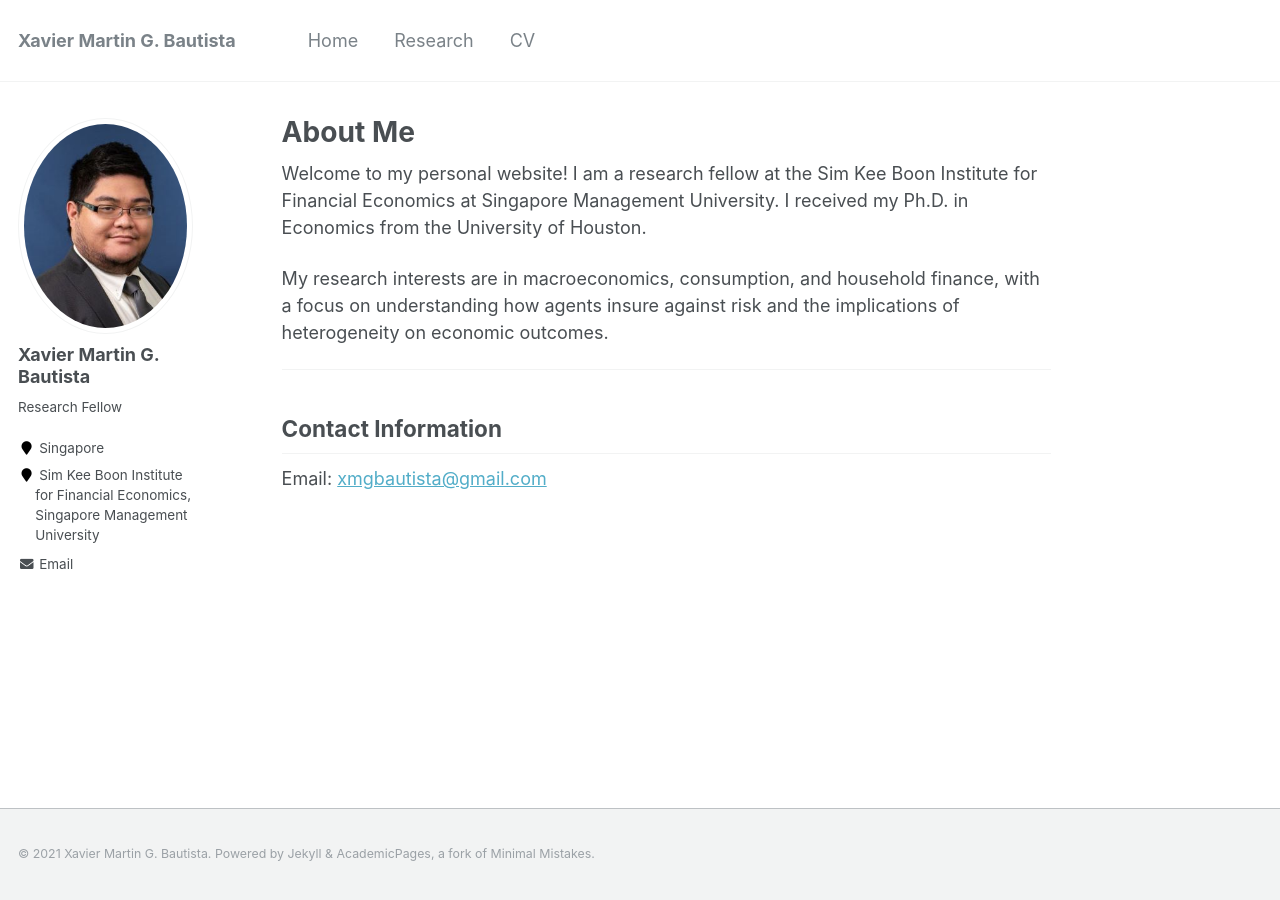
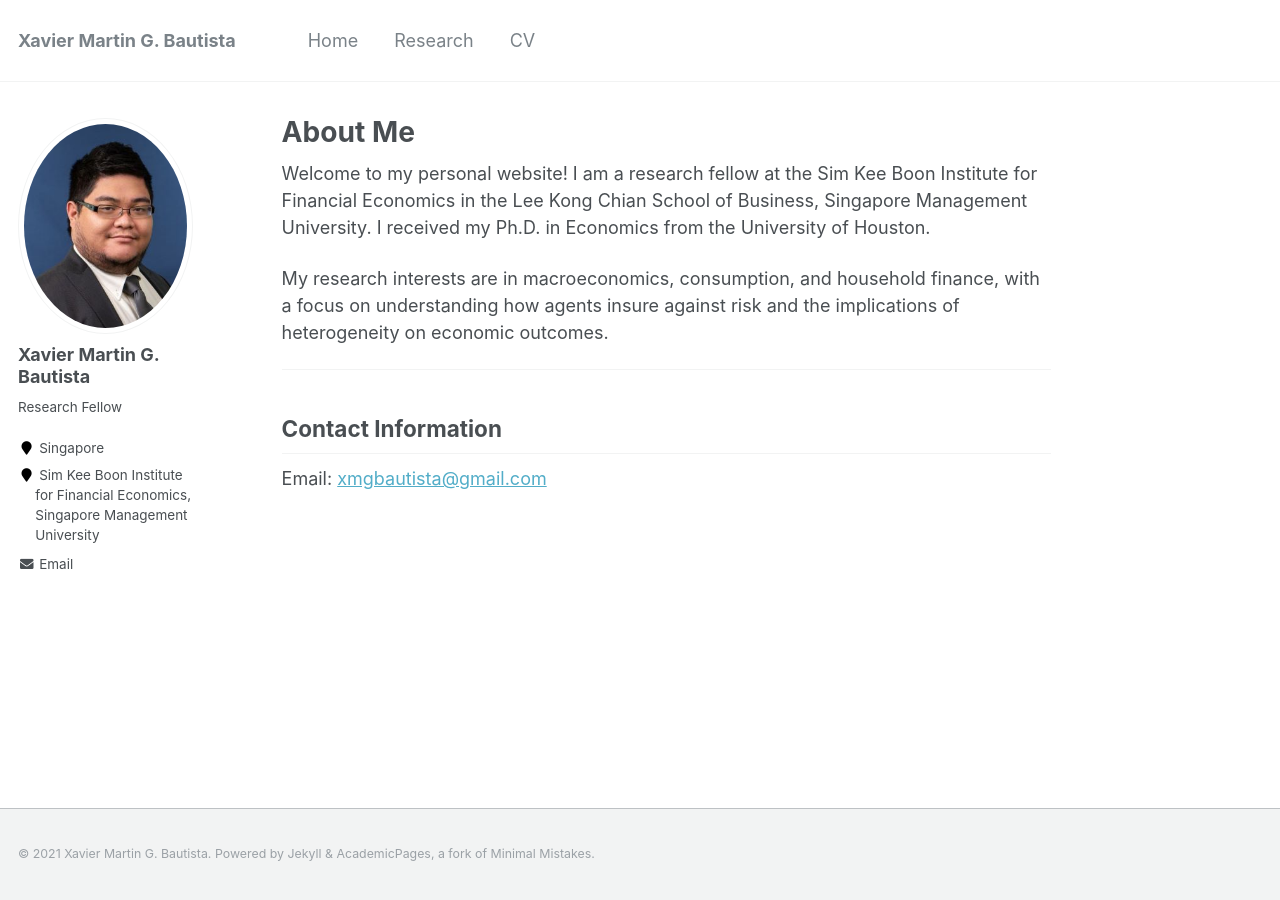
Before and after one commit to xmgbautista/xmgbautista.github.io, a Jekyll site: the page built from _pages/about.md, in a window 1280 px wide. Built offline with Jekyll 4.4.1, drawn with Linux system fonts in a browser that asks for light colours.

Commit message:
Update about.md

```diff
--- a/_pages/about.md
+++ b/_pages/about.md
@@ -8,7 +8,7 @@ redirect_from:
   - /about.html
 ---
 
-Welcome to my personal website! I am a research fellow at the Sim Kee Boon Institute for Financial Economics at Singapore Management University. I received my Ph.D. in Economics from the University of Houston.
+Welcome to my personal website! I am a research fellow at the Sim Kee Boon Institute for Financial Economics in the Lee Kong Chian School of Business, Singapore Management University. I received my Ph.D. in Economics from the University of Houston.
 <br>
 
 My research interests are in macroeconomics, consumption, and household finance, with a focus on understanding how agents insure against risk and the implications of heterogeneity on economic outcomes.
```
